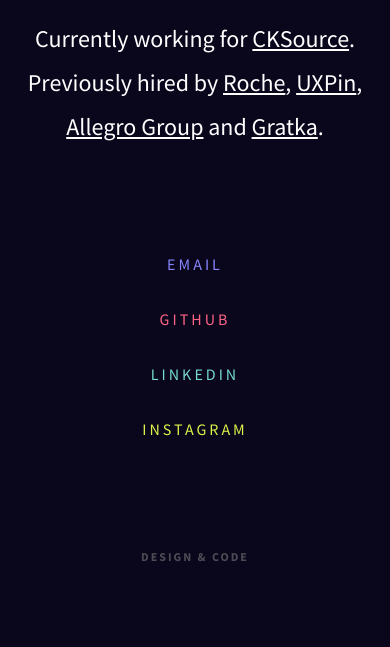
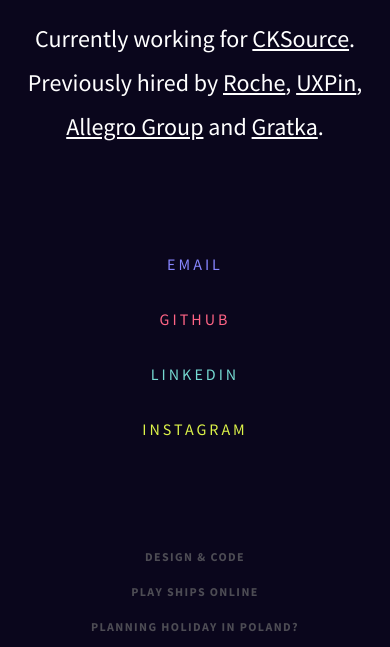
Before and after one commit to joannalawniczak/oskarwrobel, a website: page index.html in a window 390 px wide. Shown: the part 453-1100 px from the top of the page. Before the commit the page ends 1034 px from the top, so only its background shows below. Drawn offline with nearby package versions, Linux system fonts and the light colour scheme; files that its build step writes are made by us from their sources.

Commit message:
Added footer with urls.

```diff
--- a/index.html
+++ b/index.html
@@ -1,8 +1,8 @@
 <!DOCTYPE html>
 <html>
 <head>
-    <meta charset="UTF-8">
-    <title>Oskar Wróbel | JavaScript Developer</title>
+	<meta charset="UTF-8">
+	<title>Oskar Wróbel | JavaScript Developer</title>
 
 	<meta name="description" content="JavaScript developer, based in Gdynia, Poland.">
 	<meta name="keywords" content="oskar, wróbel, javascript, nodejs, html, css, front-end, roche, uxpin, allegro, gratka">
@@ -37,9 +37,11 @@
 	</main>
 
 	<footer class="inner">
-		<p>
-			<a href="https://dribbble.com/lawniczak" target="_blank" title="Joanna Ławniczak | Dribbble">Design & code</a>
-		</p>
+		<ul>
+			<li><a href="https://dribbble.com/lawniczak" target="_blank" title="Joanna Ławniczak | Dribbble">Design & code</a></li>
+			<li><a href="http://www.ships-online.com" target="_blank" title="Battleships online">Play ships online</a></li>
+			<li><a href="http://wjuracie.pl" target="_blank" title="Jurata Summer House">Planning holiday in Poland?</a></li>
+		</ul>
 	</footer>
 
 </body>
--- a/styles/scss/app.scss
+++ b/styles/scss/app.scss
@@ -2,6 +2,7 @@
  * ---------------------------------------------------- */
 html {
 	box-sizing: border-box;
+	height: 100%;
 }
 
 *, *:before, *:after {
@@ -10,7 +11,7 @@
 
 html,
 body {
-	height: 100%;
+	min-height: 100%;
 }
 
 body,
@@ -189,7 +190,7 @@
 		}
 
 		@media all and (max-width: 900px) {
-			width: 100px;
+			width: 160px;
 			padding-right: 60px;
 		}
 
@@ -233,13 +234,29 @@
 /* Footer
  * ---------------------------------------------------- */
 footer {
+	ul {
+		list-style: none;
+		padding-bottom: 15px;
+
+		li {
+			display: inline-block;
+
+			& + li {
+				margin-left: 23px;
+				padding-left: 23px;
+				border-left: solid 1px #4d4c54;
+			}
+
 			a {
+				display: block;
 				text-decoration: none;
 				font-size: 12px;
-		letter-spacing: 2px;
+				letter-spacing: 1.4px;
 				font-weight: 700;
 				color: #4d4c54;
 				text-transform: uppercase;
+			}
+		}
 	}
 }
 
@@ -299,4 +316,21 @@
 			}
 		}
 	}
+
+	/* Footer
+	 * ---------------------------------------------------- */
+	footer {
+		ul {
+			li {
+				display: block;
+				margin: 20px 0;
+
+				& + li {
+					border: 0;
+					padding-left: 0;
+					margin-left: 0;
 				}
+			}
+		}
+	}
+}
```
Lines whose indentation alone changed are shown as unchanged.
